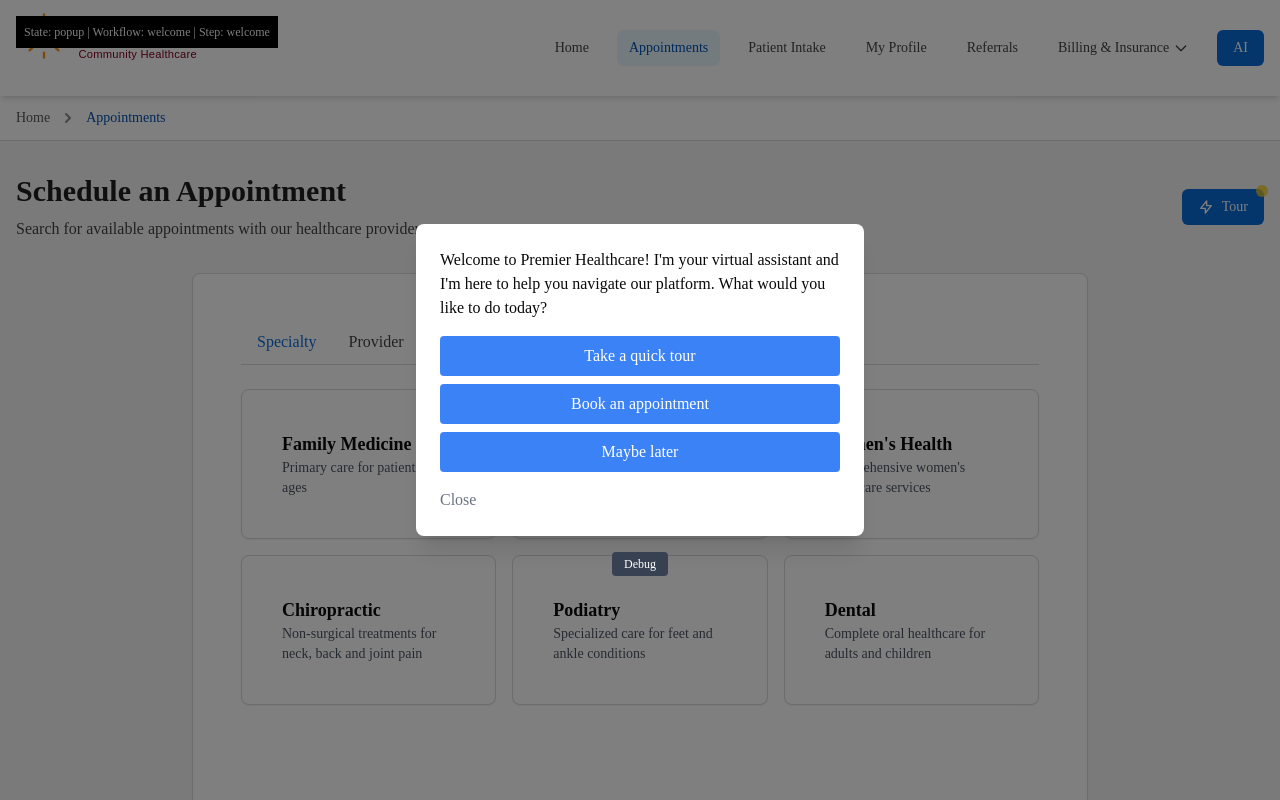
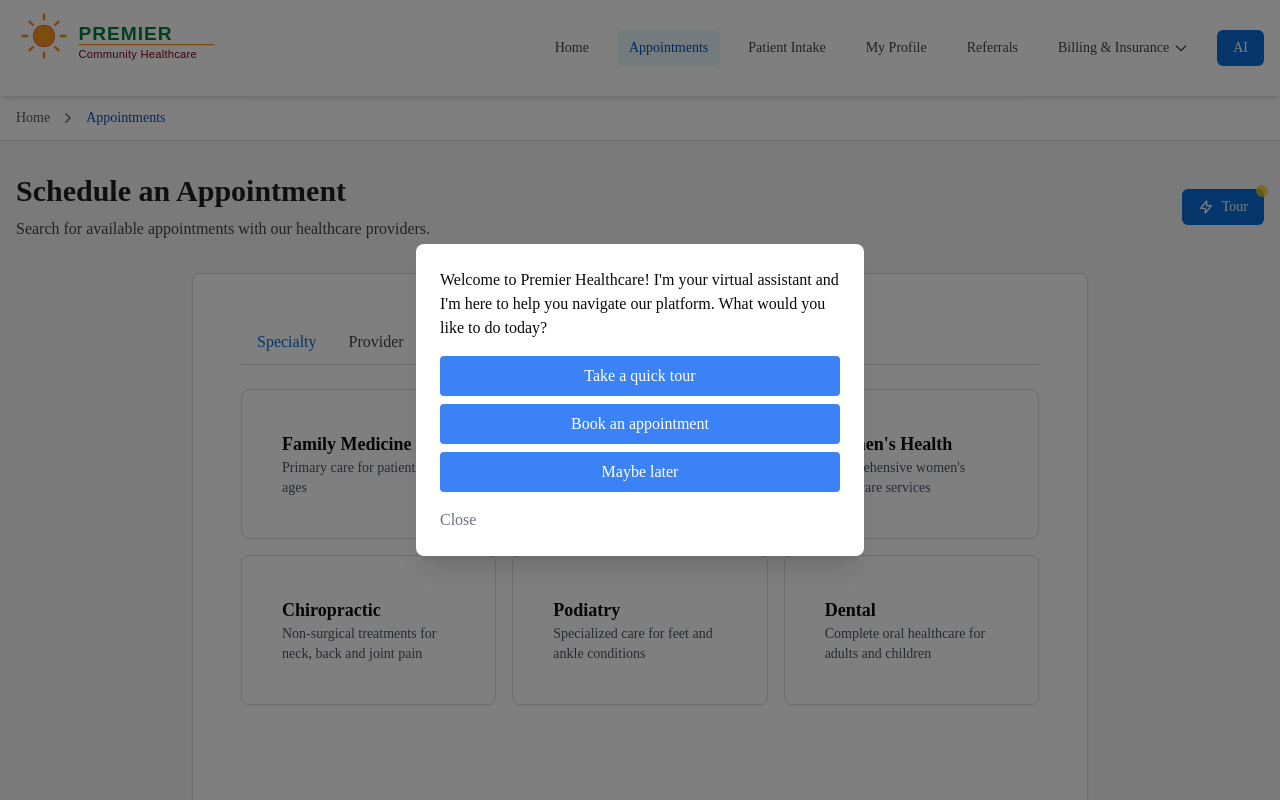
Before and after one commit to DerekRDev/PREMIRE-WEBSITE, a Next.js app: page /appointments in a window 1280 px wide. Both pictures are taken after a click on the button "AI". Shown: the top 800 px of the page. Built offline with nearby package versions, Linux system fonts and the light colour scheme.

Commit message:
feat(ui): enhance AI Assistant animations and remove debug elements
- Add smooth animations (fade-in, slide-up, slide-in-right, bounce)
- Remove debug panel and visible debug elements
- Clean up debug-related code

```diff
--- a/src/app/appointments/page.tsx
+++ b/src/app/appointments/page.tsx
@@ -324,12 +324,8 @@ export default function AppointmentsPage() {
   const modalSteps = appointmentBookingWorkflow.modalSteps;
 
   const handleStartTour = () => {
-    console.log('Tour button clicked');
-    console.log('Current state before initialize:', state);
     initialize();
-    console.log('Starting appointment_booking_tour workflow');
     startWorkflow('appointment_booking_tour');
-    console.log('Current state after startWorkflow:', state);
   };
 
   const handleModalClose = () => {
@@ -393,14 +389,7 @@ export default function AppointmentsPage() {
         />
       </div>
 
-      {/* Debug info */}
-      {process.env.NODE_ENV === 'development' && (
-        <div className="fixed top-4 left-4 bg-black text-white p-2 text-xs z-50">
-          State: {state.uiState} | Workflow: {state.currentWorkflowId} | Step: {state.currentStepId}
-        </div>
-      )}
-
-      {/* Use the standard AI Assistant workflow instead of the custom modal */}
+      {/* Use the existing AI Assistant workflow system */}
       {/* The AI Assistant will handle the appointment booking tour automatically */}
     </div>
   );
--- a/src/ui/components/ai-assistant/AIAssistantContainer.tsx
+++ b/src/ui/components/ai-assistant/AIAssistantContainer.tsx
@@ -7,8 +7,7 @@ import {
   useTourManager,
   ViewRenderer,
   useTourConfigProvider,
-  TourCompleteView,
-  DebugPanel
+  TourCompleteView
 } from './tour';
 import { TourView } from './TourView';
 
@@ -49,17 +48,9 @@ export const AIAssistantContainer: React.FC = () => {
   }, []);
 
   // Handle rendering conditions
-  if (!currentStep) {
-    console.log('AIAssistantContainer: not rendering - no currentStep');
+  if (!currentStep || state.uiState === "hidden") {
     return null;
   }
-
-  if (state.uiState === "hidden") {
-    console.log('AIAssistantContainer: not rendering - state is hidden');
-    return null;
-  }
-
-  console.log('AIAssistantContainer: rendering content with displayType:', currentStep.displayType);
 
   // Check if this is the appointment booking tour (non-blocking)
   const isAppointmentBookingTour = state.currentWorkflowId === 'appointment_booking_tour';
@@ -68,8 +59,8 @@ export const AIAssistantContainer: React.FC = () => {
     <>
       {/* Regular assistant UI - only show blocking overlay for non-appointment tours */}
       {!tourState.isActive && !tourState.showTourComplete && !isAppointmentBookingTour && (
-        <div className="fixed inset-0 flex items-center justify-center bg-black bg-opacity-50 z-50">
-          <div className="max-w-md w-full mx-4">
+        <div className="fixed inset-0 flex items-center justify-center bg-black bg-opacity-50 z-50 animate-fadeIn transition-opacity duration-300">
+          <div className="max-w-md w-full mx-4 transform animate-slideUp transition-transform duration-300 hover:scale-102">
             {/* Render appropriate view based on current step */}
             <ViewRenderer
               currentStep={currentStep}
@@ -77,17 +68,15 @@ export const AIAssistantContainer: React.FC = () => {
               onClose={hideAssistant}
             />
 
-            {/* Debug controls */}
-            <DebugPanel state={state} currentStep={currentStep} />
           </div>
         </div>
       )}
 
       {/* Appointment booking tour - non-blocking popup positioned to side */}
       {!tourState.isActive && !tourState.showTourComplete && isAppointmentBookingTour && (
-        <div className="fixed inset-0 pointer-events-none z-[9999]">
+        <div className="fixed inset-0 pointer-events-none z-[9999] animate-fadeIn transition-opacity duration-300">
           <div className="absolute top-1/2 right-8 transform -translate-y-1/2 pointer-events-auto">
-            <div className="max-w-sm w-full">
+            <div className="max-w-sm w-full transform animate-slideInRight transition-all duration-300 hover:translate-x-[-4px]">
               {/* Render appropriate view based on current step */}
               <ViewRenderer
                 currentStep={currentStep}
@@ -95,8 +84,6 @@ export const AIAssistantContainer: React.FC = () => {
                 onClose={hideAssistant}
               />
 
-              {/* Debug controls */}
-              <DebugPanel state={state} currentStep={currentStep} />
             </div>
           </div>
         </div>
@@ -116,7 +103,9 @@ export const AIAssistantContainer: React.FC = () => {
 
       {/* Tour complete celebration UI */}
       {tourState.showTourComplete && (
-        <TourCompleteView onClose={handleTourCompleteClose} />
+        <div className="animate-bounceIn">
+          <TourCompleteView onClose={handleTourCompleteClose} />
+        </div>
       )}
     </>
   );
--- a/src/ui/components/ai-assistant/tour/DebugPanel.tsx
+++ /dev/null
@@ -1,31 +0,0 @@
-/**
- * DebugPanel
- * A simple debug panel for development use
- */
-import React from 'react';
-import { WorkflowStep } from '@/core/ai/WorkflowTypes';
-
-interface DebugPanelProps {
-  state: any;
-  currentStep: WorkflowStep | null;
-}
-
-export const DebugPanel: React.FC<DebugPanelProps> = ({ state, currentStep }) => {
-  const handleDumpState = () => {
-    console.log('Current state:', state);
-    console.log('Current step:', currentStep);
-  };
-
-  return (
-    <div className="mt-4 flex space-x-2 justify-center">
-      <button
-        className="bg-gray-700 text-white px-3 py-1 rounded text-xs"
-        onClick={handleDumpState}
-        data-testid="debug-button"
-        aria-label="Debug"
-      >
-        Debug
-      </button>
-    </div>
-  );
-};
--- a/src/ui/components/ai-assistant/tour/index.ts
+++ b/src/ui/components/ai-assistant/tour/index.ts
@@ -7,4 +7,3 @@ export { useTourManager } from './TourManager';
 export { ViewRenderer } from './ViewRenderer';
 export { useTourConfigProvider } from './TourConfigProvider';
 export { TourCompleteView } from './TourCompleteView';
-export { DebugPanel } from './DebugPanel';
--- a/tailwind.config.js
+++ b/tailwind.config.js
@@ -130,8 +130,34 @@ module.exports = {
   			lg: 'var(--radius)',
   			md: 'calc(var(--radius) - 2px)',
   			sm: 'calc(var(--radius) - 4px)'
-  		}
+  	},
+  	keyframes: {
+  			fadeIn: {
+  			  '0%': { opacity: '0' },
+  			  '100%': { opacity: '1' }
+  			},
+  			slideUp: {
+  			  '0%': { transform: 'translateY(20px)', opacity: '0' },
+  			  '100%': { transform: 'translateY(0)', opacity: '1' }
+  			},
+  			slideInRight: {
+  			  '0%': { transform: 'translateX(20px)', opacity: '0' },
+  			  '100%': { transform: 'translateX(0)', opacity: '1' }
+  			},
+  			bounceIn: {
+  			  '0%': { transform: 'scale(0.3)', opacity: '0' },
+  			  '50%': { transform: 'scale(1.05)' },
+  			  '70%': { transform: 'scale(0.9)' },
+  			  '100%': { transform: 'scale(1)', opacity: '1' }
+  			}
+  	},
+  	animation: {
+  			fadeIn: 'fadeIn 0.3s ease-out',
+  			slideUp: 'slideUp 0.4s ease-out',
+  			slideInRight: 'slideInRight 0.4s ease-out',
+  			bounceIn: 'bounceIn 0.6s cubic-bezier(0.68, -0.55, 0.265, 1.55)'
   	}
-  },
+ }
+},
   plugins: [require("tailwindcss-animate")],
 }
```
